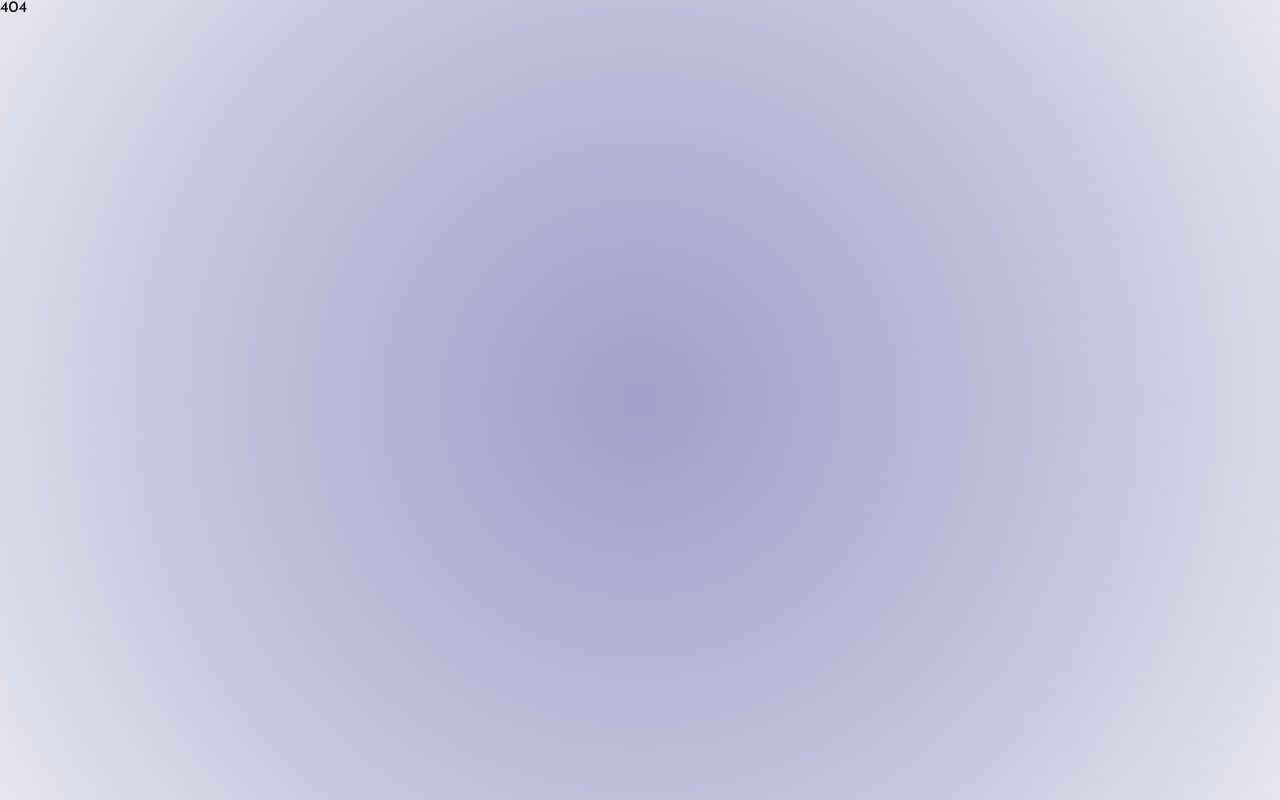
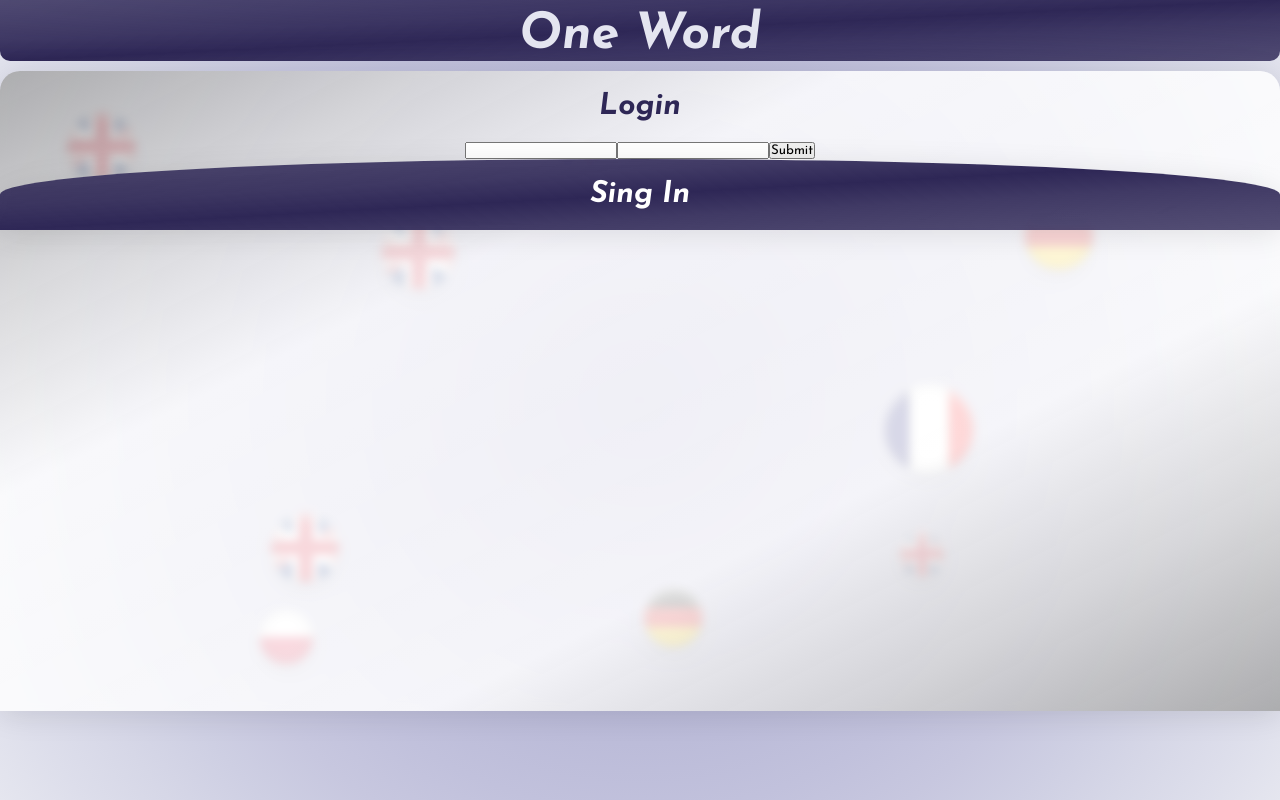
Before and after one commit to Paullina26/One_Word, a React (Create React App) app: page /auth/login in a window 1280 px wide. Built offline with nearby package versions, Linux system fonts and the light colour scheme.

Commit message:
add component login, registration, auth. Style auth nad login

```diff
--- a/src/components/Login/Login.tsx
+++ b/src/components/Login/Login.tsx
@@ -1,8 +1,64 @@
+import styled from 'styled-components';
+import { font } from 'style/mixins';
+
+export const WrapperLogin = styled.div`
+  text-align: center;
+  width: 100vw;
+  min-height: 40vh;
+  height: 80vh;
+  background-image: linear-gradient(
+    to bottom right,
+    ${({ theme }) => theme.glassDarkWhiteLogin},
+    ${({ theme }) => theme.glassMediumWhiteLogin},
+    ${({ theme }) => theme.glassLightWhiteLogin},
+    ${({ theme }) => theme.glassWhiteLogin},
+    ${({ theme }) => theme.glassLightWhiteLogin},
+    ${({ theme }) => theme.glassMediumWhiteLogin},
+    ${({ theme }) => theme.glassDarkWhiteLogin}
+  );
+  border-radius: 20px 20px 0 0;
+  box-shadow: 0 4px 30px ${({ theme }) => theme.glassShadowBlack};
+  backdrop-filter: blur(5px);
+`;
+
+export const SingIn = styled.div`
+  ${font(3, 'italic', 900)};
+  color: ${({ theme }) => theme.white};
+  background-image: linear-gradient(
+    to bottom right,
+    ${({ theme }) => theme.glassDarkPurpleRegistration},
+    ${({ theme }) => theme.glassMediumPurpleRegistration},
+    ${({ theme }) => theme.glassLightPurpleRegistration},
+    ${({ theme }) => theme.glassPurpleRegistration},
+    ${({ theme }) => theme.glassLightPurpleRegistration},
+    ${({ theme }) => theme.glassMediumPurpleRegistration},
+    ${({ theme }) => theme.glassDarkPurpleRegistration}
+  );
+  backdrop-filter: blur(5px);
+  box-shadow: 0 4px 30px ${({ theme }) => theme.glassShadowBlackRegistration};
+  border-radius: 50% 50% 0 0;
+  padding: 20px;
+`;
+
+export const LoginText = styled.div`
+  padding: 20px;
+  ${font(3, 'italic', 900)};
+  color: ${({ theme }) => theme.purpleDark};
+`;
+
 export const Login = () => {
   return (
-    <>
-      <div>LOGIN</div>
-    </>
+    <WrapperLogin>
+      <LoginText>Login</LoginText>
+      <div>
+        <form>
+          <input type='text' />
+          <input type='text' />
+          <input type='submit' />
+        </form>
+      </div>
+      <SingIn>Sing In</SingIn>
+    </WrapperLogin>
   );
 };
 
--- a/src/components/Logo/Logo.tsx
+++ b/src/components/Logo/Logo.tsx
@@ -8,12 +8,12 @@ export const WrapperLogo = styled.div`
 `;
 
 export const TittleOnly = styled.p`
-  color: ${({ theme }) => theme.PurpleDark};
+  color: ${({ theme }) => theme.purpleDark};
   font-size: 3rem;
 `;
 
-export const TittleaDay = styled.p`
-  color: ${({ theme }) => theme.PurpleDark};
+export const TittleDay = styled.p`
+  color: ${({ theme }) => theme.purpleDark};
   font-size: 3rem;
   margin-top: -5px;
 `;
@@ -22,8 +22,8 @@ export const Logo = () => {
   return (
     <WrapperLogo>
       <TittleOnly>only</TittleOnly>
-      <OneWord />
-      <TittleaDay>a day</TittleaDay>
+      <OneWord fontColor='purpleDark' />
+      <TittleDay>a day</TittleDay>
     </WrapperLogo>
   );
 };
--- a/src/components/Logo/OneWord.tsx
+++ b/src/components/Logo/OneWord.tsx
@@ -1,13 +1,19 @@
+import { FC } from 'react';
 import styled from 'styled-components';
 import { font } from 'style/mixins';
 
-export const TittleOneWord = styled.h1`
+interface TittleOneWordProps {
+  fontColor: string;
+}
+
+export const TittleOneWord = styled.h1<{ fontColor: string }>`
   ${font(5, 'italic', 900)};
-  color: ${({ theme }) => theme.PurpleDark};
+  /* color: ${({ theme }) => theme.PurpleDark}; */
+  color: ${({ theme, fontColor }) => theme[fontColor]};
 `;
 
-export const OneWord = () => {
-  return <TittleOneWord>One Word</TittleOneWord>;
+export const OneWord: FC<TittleOneWordProps> = ({ fontColor }) => {
+  return <TittleOneWord fontColor={fontColor}>One Word</TittleOneWord>;
 };
 
 export default OneWord;
--- a/src/components/Shared/Buttons/Button.tsx
+++ b/src/components/Shared/Buttons/Button.tsx
@@ -7,6 +7,6 @@ export const Button = styled.button`
   padding: 7px 20px;
   border-radius: 12px;
   border: none;
-  background: ${({ theme }) => theme.Pink};
-  color: ${({ theme }) => theme.White};
+  background: ${({ theme }) => theme.pink};
+  color: ${({ theme }) => theme.white};
 `;
--- a/src/components/Shared/containers/GlassWrapper.tsx
+++ b/src/components/Shared/containers/GlassWrapper.tsx
@@ -8,15 +8,15 @@ export const GlassWrapper = styled.div`
   min-height: 40vh;
   background-image: linear-gradient(
     to bottom right,
-    ${({ theme }) => theme.GlassDarkWhite},
-    ${({ theme }) => theme.GlassMediumWhite},
-    ${({ theme }) => theme.GlassLightWhite},
-    ${({ theme }) => theme.GlassWhite},
-    ${({ theme }) => theme.GlassLightWhite},
-    ${({ theme }) => theme.GlassMediumWhite},
-    ${({ theme }) => theme.GlassDarkWhite}
+    ${({ theme }) => theme.glassDarkWhite},
+    ${({ theme }) => theme.glassMediumWhite},
+    ${({ theme }) => theme.glassLightWhite},
+    ${({ theme }) => theme.glassWhite},
+    ${({ theme }) => theme.glassLightWhite},
+    ${({ theme }) => theme.glassMediumWhite},
+    ${({ theme }) => theme.glassDarkWhite}
   );
   border-radius: 16px;
-  box-shadow: 0 4px 30px ${({ theme }) => theme.GlassShadowBlack};
+  box-shadow: 0 4px 30px ${({ theme }) => theme.glassShadowBlack};
   backdrop-filter: blur(5px);
 `;
--- a/src/components/Welcome/Welcome.tsx
+++ b/src/components/Welcome/Welcome.tsx
@@ -5,7 +5,7 @@ export const Tittle = styled.p`
   margin-bottom: 10px;
   font-size: 2.5rem;
   font-weight: 500;
-  color: ${({ theme }) => theme.PurpleDark};
+  color: ${({ theme }) => theme.purpleDark};
 `;
 
 export const Description = styled.p`
@@ -13,7 +13,7 @@ export const Description = styled.p`
   text-align: left;
   font-size: 1.8rem;
   font-style: italic;
-  color: ${({ theme }) => theme.PurpleDark};
+  color: ${({ theme }) => theme.purpleDark};
 `;
 
 const texts = [
--- a/src/components/background/Bubble.tsx
+++ b/src/components/background/Bubble.tsx
@@ -1,6 +1,6 @@
 import { FC } from 'react';
 import styled from 'styled-components';
-import { fly } from 'style/animation';
+import { fly } from 'components/Background/animation';
 
 interface BubbleProps {
   flagUrl: string;
--- /dev/null
+++ b/src/pages/Auth/Auth.tsx
@@ -0,0 +1,40 @@
+import { useNavigate } from 'react-router-dom';
+import Background from 'components/Background/Background';
+import OneWord from 'components/Logo/OneWord';
+import styled from 'styled-components';
+import Login from 'components/Login/Login';
+import Registration from 'components/Registration/Registration';
+
+export const WrapperLogo = styled.div`
+  text-align: center;
+  padding-top: 10px;
+  /* background-color: ${({ theme }) => theme.purpleDark}; */
+  border-radius: 0 0 10px 10px;
+  margin-bottom: 10px;
+  background-image: linear-gradient(
+    to bottom right,
+    ${({ theme }) => theme.glassDarkPurpleRegistration},
+    ${({ theme }) => theme.glassMediumPurpleRegistration},
+    ${({ theme }) => theme.glassLightPurpleRegistration},
+    ${({ theme }) => theme.glassPurpleRegistration},
+    ${({ theme }) => theme.glassLightPurpleRegistration},
+    ${({ theme }) => theme.glassMediumPurpleRegistration},
+    ${({ theme }) => theme.glassDarkPurpleRegistration}
+  );
+  backdrop-filter: blur(5px);
+`;
+
+export const Auth = () => {
+  return (
+    <>
+      <Background />
+      <WrapperLogo>
+        <OneWord fontColor='light' />
+      </WrapperLogo>
+      <Login />
+      {/* <Registration /> */}
+    </>
+  );
+};
+
+export default Auth;
--- a/src/pages/Home/Home.tsx
+++ b/src/pages/Home/Home.tsx
@@ -4,12 +4,20 @@ import Logo from 'components/Logo/Logo';
 import { GlassWrapper } from 'components/Shared/containers/GlassWrapper';
 import Welcome from 'components/Welcome/Welcome';
 import styled from 'styled-components';
+import { useNavigate } from 'react-router-dom';
 
 export const WrapperHome = styled.div`
   text-align: center;
 `;
 
 export const HomePage = () => {
+  const navigate = useNavigate();
+
+  const handleGoToAuth = () => {
+    console.log('goAuth');
+    navigate('auth');
+  };
+
   return (
     <>
       <Background />
@@ -17,7 +25,7 @@ export const HomePage = () => {
         <Logo />
         <GlassWrapper>
           <Welcome />
-          <Button>Try It</Button>
+          <Button onClick={handleGoToAuth}>Try It</Button>
         </GlassWrapper>
       </WrapperHome>
     </>
--- a/src/routes/index.tsx
+++ b/src/routes/index.tsx
@@ -1,19 +1,27 @@
 import { useContext } from 'react';
 // import { GlobalContext } from 'utils/GlobalContext';
 import { Routes, Route } from 'react-router-dom';
-import HomePage from 'pages/Home/Home';
+import Home from 'pages/Home/Home';
+import Auth from 'pages/Auth/Auth';
+import Login from 'components/Login/Login';
+import Registration from 'components/Registration/Registration';
 
 const RoutesComponent = () => {
   // const { isLogin } = useContext(GlobalContext);
   return (
     <Routes>
-      <Route path='/' element={<HomePage />} />
-      {/* <Route path='auth' element={<Auth />} /> */}
+      <Route path='/' element={<Home />} />
+      <Route path='auth' element={<Auth />}>
+        <Route path='login' element={<Login />} />
+        <Route path='registration' element={<Registration />} />
+      </Route>
+
       {/* {!isLogin && (
-          <Route path='auth' element={<Auth />}>
+        <Route path='/' element={<Home />} />
+        <Route path='auth' element={<Auth />}>
           <Route path='login' element={<Login />} />
           <Route path='registration' element={<Registration />} />
-          </Route>
+        </Route>
       )}
       {isLogin && (
         <>
--- a/src/style/theme.tsx
+++ b/src/style/theme.tsx
@@ -1,13 +1,13 @@
 export const theme = {
   //-----DEFAULT----//
-  Black: '#000000',
-  White: '#ffffff',
-  Light: '#E4E5F0',
-  PurpleLight: '#d2d2ea',
-  Purple: '#A6A6DC',
-  PurpleDark: '#2E2756',
-  Pink: '#8C3B68',
-  Red: '#B22334',
+  black: '#000000',
+  white: '#ffffff',
+  light: '#E4E5F0',
+  purpleLight: '#d2d2ea',
+  purple: '#A6A6DC',
+  purpleDark: '#2E2756',
+  pink: '#8C3B68',
+  red: '#B22334',
 
   //-----ICON----//
 
@@ -16,11 +16,25 @@ export const theme = {
   //-----WRAPPER----//
 
   //-----GLASS_EFFECT----//
-  GlassWhite: '#ffffffaa',
-  GlassLightWhite: '#ffffff7d',
-  GlassMediumWhite: '#d7d7d780',
-  GlassDarkWhite: '#a1a1a181',
-  GlassShadowBlack: 'rgba(0, 0, 0, 0.1)',
+  glassWhite: '#ffffffaa',
+  glassLightWhite: '#ffffff7d',
+  glassMediumWhite: '#d7d7d780',
+  glassDarkWhite: '#a1a1a181',
+  glassShadowBlack: 'rgba(0, 0, 0, 0.1)',
+
+  //-----GLASS_EFFECT_Login----//
+  glassWhiteLogin: '#ffffffd5',
+  glassLightWhiteLogin: '#ffffffd9',
+  glassMediumWhiteLogin: '#d7d7d7d4',
+  glassDarkWhiteLogin: '#a1a1a1d1',
+  glassShadowBlackLogin: 'rgba(0, 0, 0, 0.1)',
+
+  //-----GLASS_EFFECT_Registration----//
+  glassPurpleRegistration: '#2e2756',
+  glassLightPurpleRegistration: '#2e2756e9',
+  glassMediumPurpleRegistration: '#2e2756dc',
+  glassDarkPurpleRegistration: '#2e2756d1',
+  glassShadowBlackRegistration: 'rgba(0, 0, 0, 0.1)',
 
   // status: ['#2e2757', '#8c3a68', '#009300'],
 };
```
Also changed, not shown: src/components/background/animation.tsx (renamed from src/style/animation.tsx).
